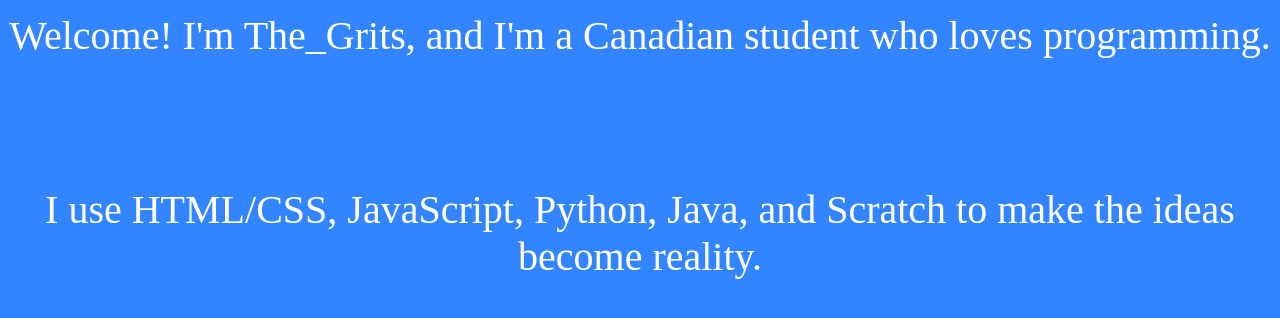
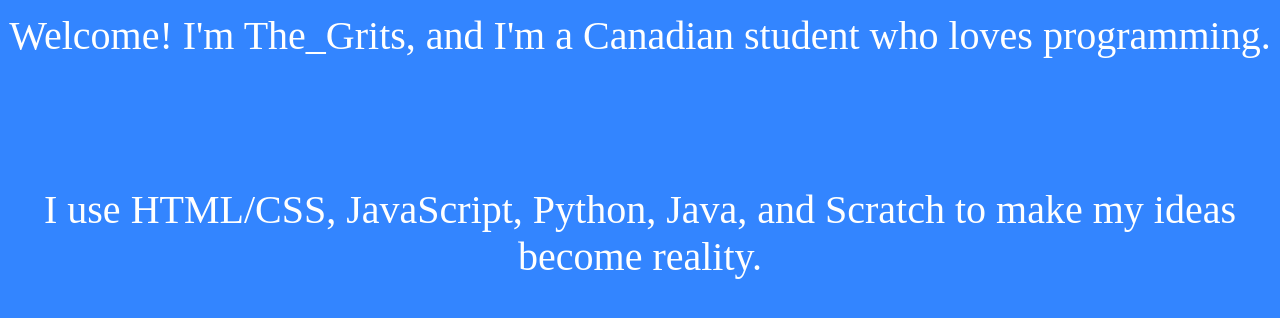
Before and after one commit to TheGrits/thegrits.github.io, a plain HTML site: page index.html in a window 1280 px wide. Shown: the part 118-436 px from the top of the page. Drawn offline with nearby package versions, Linux system fonts and the light colour scheme.

Commit message:
Update index.html

```diff
--- a/index.html
+++ b/index.html
@@ -36,7 +36,7 @@
     <div id="body_1">
       <p>Welcome! I'm The_Grits, and I'm a Canadian student who loves programming.</p>
       <br/>
-      <p>I use HTML/CSS, JavaScript, Python, Java, and Scratch to make the ideas become reality.</p>
+      <p>I use HTML/CSS, JavaScript, Python, Java, and Scratch to make my ideas become reality.</p>
     </div>
   </body>
 </html>
```
